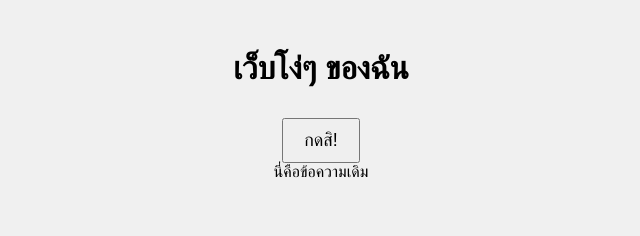
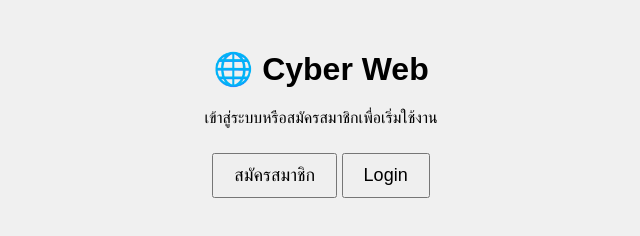
Before and after one commit to nopparoot15/stupidweb, a website: page public/index.html in a window 1280 px wide. Shown: the whole page, without its empty margins (319-959 px from the left). Drawn offline with Linux system fonts and the light colour scheme.

Commit message:
Update index.html

```diff
--- a/public/index.html
+++ b/public/index.html
@@ -2,20 +2,17 @@
 <html lang="th">
 <head>
 <meta charset="UTF-8">
-<title>เว็บโง่ๆ</title>
+<title>Cyberpunk Web</title>
 <link rel="stylesheet" href="style.css">
 </head>
 <body>
-<h1>เว็บโง่ๆ ของฉัน</h1>
-<button onclick="changeText()">กดสิ!</button>
-<div id="text">นี่คือข้อความเดิม</div>
-
-<script>
-function changeText() {
-  const msgs = ["โอ้โห!", "ทำได้แล้ว!", "คุณเก่งจัง!", "ลองอีกครั้ง!", "ฮ่าๆๆ"];
-  const random = msgs[Math.floor(Math.random() * msgs.length)];
-  document.getElementById("text").innerText = random;
-}
-</script>
+<div class="container">
+  <h1>🌐 Cyber Web</h1>
+  <p>เข้าสู่ระบบหรือสมัครสมาชิกเพื่อเริ่มใช้งาน</p>
+  <div class="buttons">
+    <button onclick="location.href='/register.html'">สมัครสมาชิก</button>
+    <button onclick="location.href='/login.html'">Login</button>
+  </div>
+</div>
 </body>
 </html>
```
